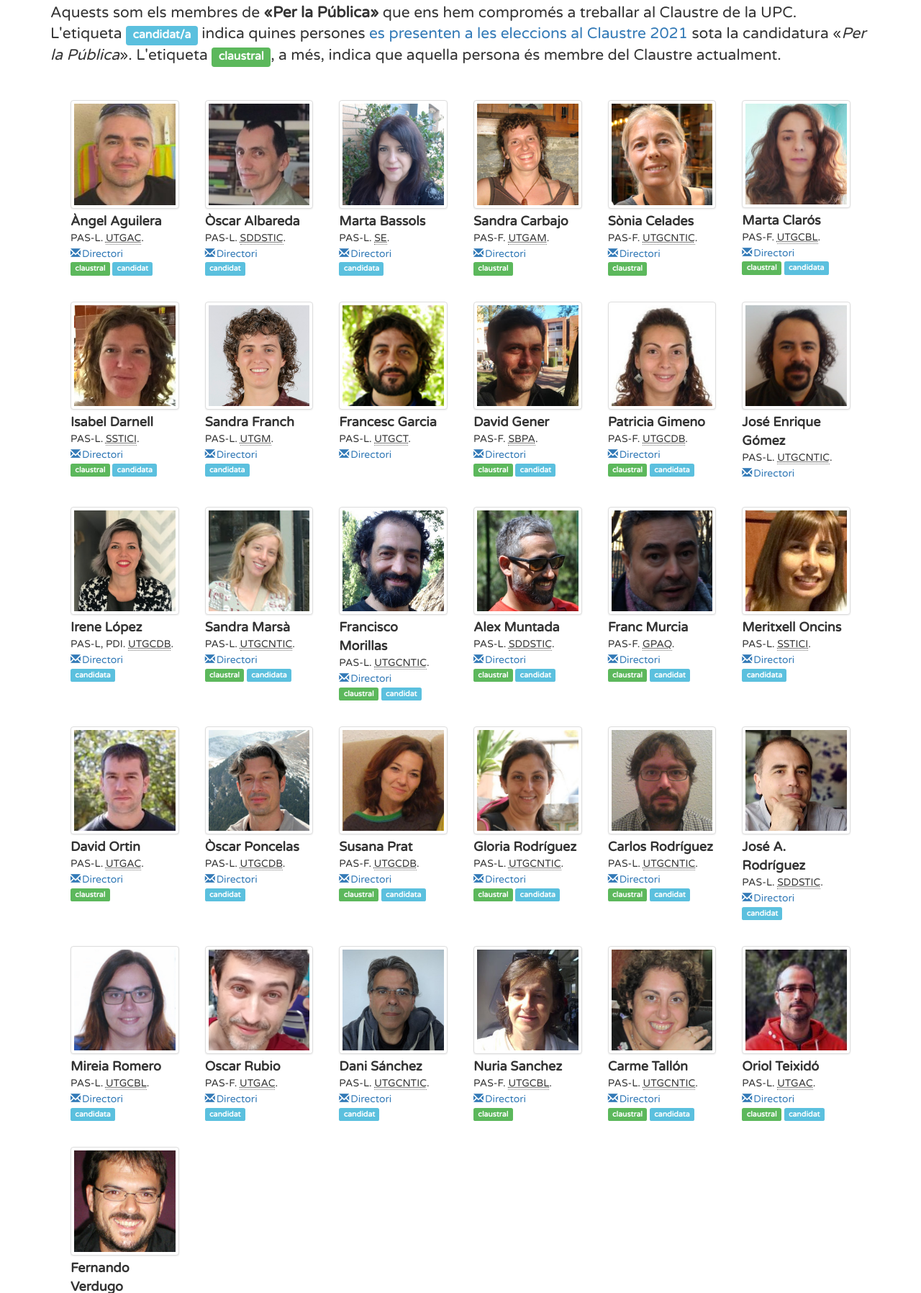
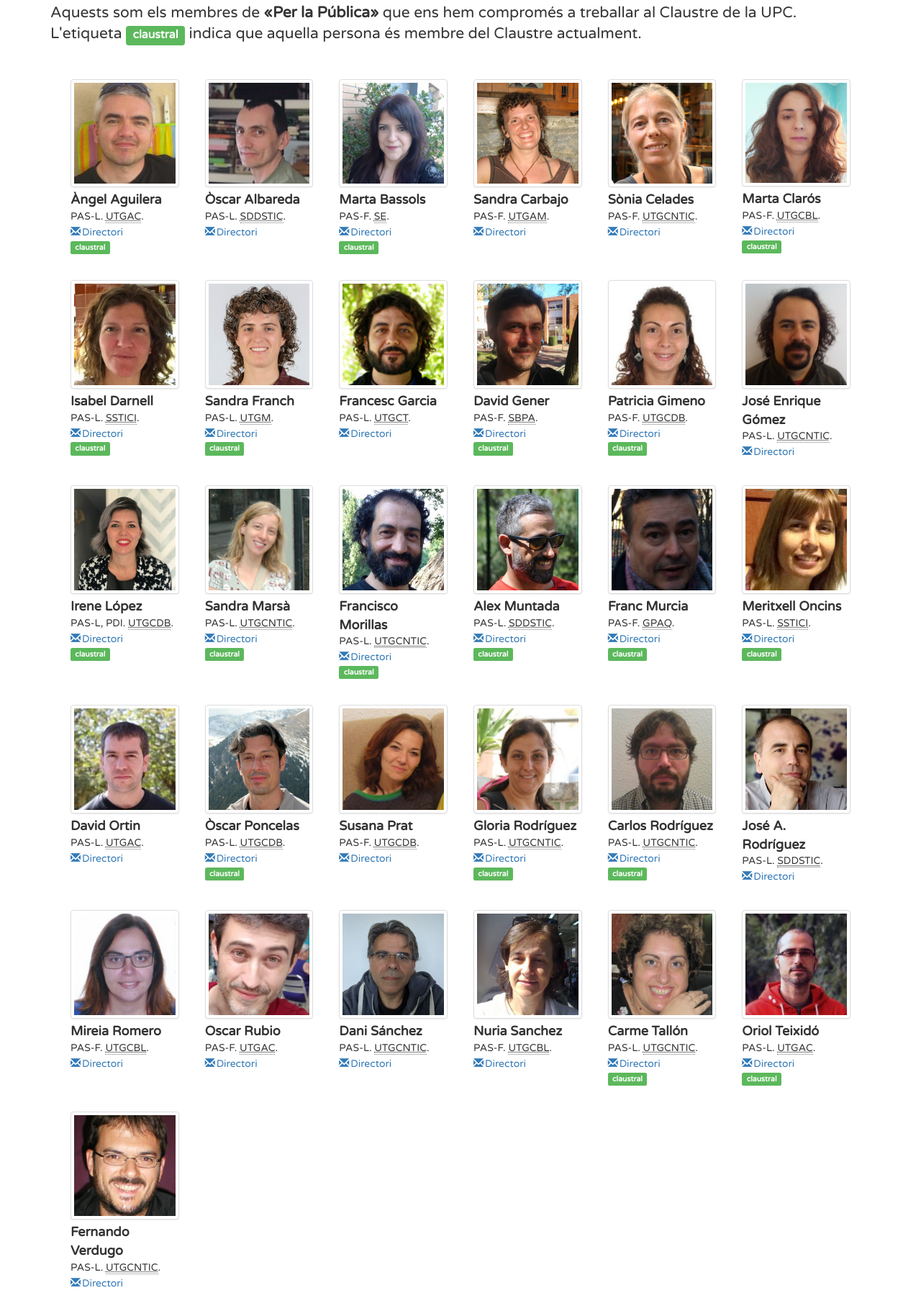
Before and after one commit to per-la-publica/per-la-publica.github.io, a plain HTML site: page membres_claustre.html in a window 1280 px wide. Shown: the part 205-2001 px from the top of the page at 72% size. Drawn offline with nearby package versions, Linux system fonts and the light colour scheme.

Commit message:
Incorpora canvis de la versió dinàmica

```diff
--- a/membres_claustre.html
+++ b/membres_claustre.html
@@ -80,11 +80,8 @@
 </style>
 
 <p class="lead">Aquests som els membres de <strong>«Per la Pública»</strong> que ens hem compromés a treballar
-    al Claustre de la UPC. L'etiqueta <span class="label label-info">candidat/a</span> indica quines persones
-	<a href="https://eleccionsclaustre.upc.edu/ca/candidatures/candidatures#d">es presenten a les eleccions
-	al Claustre 2021</a> sota la candidatura «<em>Per la Pública</em>».
-	L'etiqueta <span class="label label-success">claustral</span>,
-	a més, indica que aquella persona és membre del Claustre actualment.</p>
+    al Claustre de la UPC. L'etiqueta <span class="label label-success">claustral</span>
+	indica que aquella persona és membre del Claustre actualment.</p>
 
 <div class="grid-container">
 
@@ -96,7 +93,6 @@
 			<a title="Directori UPC" href="http://directori.upc.edu/directori/dadesPersona.jsp?id=1003328"><span class="glyphicon glyphicon-envelope" style="margin-right: 0.2rem; margin-top: 0.2rem;" aria-hidden="true"></span>Directori</a>
 		</div>
 					                        <div class="label label-success">claustral</div>
-					                        <div class="label label-info">candidat</div>
 			</div>
 
 	<div class="grid-item">
@@ -106,17 +102,16 @@
 		<div class="contacte">
 			<a title="Directori UPC" href="http://directori.upc.edu/directori/dadesPersona.jsp?id=1003161"><span class="glyphicon glyphicon-envelope" style="margin-right: 0.2rem; margin-top: 0.2rem;" aria-hidden="true"></span>Directori</a>
 		</div>
-					                        <div class="label label-info">candidat</div>
 			</div>
 
 	<div class="grid-item">
 		<div class="foto"><img src="/img/fotos_membres/bassols_marta.jpg" alt="Foto Marta Bassols" class="img-thumbnail"></div>
 		<div class="nom">Marta Bassols</div>
-		<div class="info">PAS-L. <abbr title="Servei d'economia">SE</abbr>.</div>
+		<div class="info">PAS-F. <abbr title="Servei d'economia">SE</abbr>.</div>
 		<div class="contacte">
 			<a title="Directori UPC" href="http://directori.upc.edu/directori/dadesPersona.jsp?id=1003198"><span class="glyphicon glyphicon-envelope" style="margin-right: 0.2rem; margin-top: 0.2rem;" aria-hidden="true"></span>Directori</a>
 		</div>
-					                        <div class="label label-info">candidata</div>
+					                        <div class="label label-success">claustral</div>
 			</div>
 
 	<div class="grid-item">
@@ -126,7 +121,6 @@
 		<div class="contacte">
 			<a title="Directori UPC" href="http://directori.upc.edu/directori/dadesPersona.jsp?id=1113219"><span class="glyphicon glyphicon-envelope" style="margin-right: 0.2rem; margin-top: 0.2rem;" aria-hidden="true"></span>Directori</a>
 		</div>
-					                        <div class="label label-success">claustral</div>
 			</div>
 
 	<div class="grid-item">
@@ -136,7 +130,6 @@
 		<div class="contacte">
 			<a title="Directori UPC" href="http://directori.upc.edu/directori/dadesPersona.jsp?id=1004244"><span class="glyphicon glyphicon-envelope" style="margin-right: 0.2rem; margin-top: 0.2rem;" aria-hidden="true"></span>Directori</a>
 		</div>
-					                        <div class="label label-success">claustral</div>
 			</div>
 
 	<div class="grid-item">
@@ -147,7 +140,6 @@
 			<a title="Directori UPC" href="http://directori.upc.edu/directori/dadesPersona.jsp?id=1003143"><span class="glyphicon glyphicon-envelope" style="margin-right: 0.2rem; margin-top: 0.2rem;" aria-hidden="true"></span>Directori</a>
 		</div>
 					                        <div class="label label-success">claustral</div>
-					                        <div class="label label-info">candidata</div>
 			</div>
 
 	<div class="grid-item">
@@ -158,7 +150,6 @@
 			<a title="Directori UPC" href="http://directori.upc.edu/directori/dadesPersona.jsp?id=1003773"><span class="glyphicon glyphicon-envelope" style="margin-right: 0.2rem; margin-top: 0.2rem;" aria-hidden="true"></span>Directori</a>
 		</div>
 					                        <div class="label label-success">claustral</div>
-					                        <div class="label label-info">candidata</div>
 			</div>
 
 	<div class="grid-item">
@@ -168,7 +159,7 @@
 		<div class="contacte">
 			<a title="Directori UPC" href="http://directori.upc.edu/directori/dadesPersona.jsp?id=1052530"><span class="glyphicon glyphicon-envelope" style="margin-right: 0.2rem; margin-top: 0.2rem;" aria-hidden="true"></span>Directori</a>
 		</div>
-					                        <div class="label label-info">candidata</div>
+					                        <div class="label label-success">claustral</div>
 			</div>
 
 	<div class="grid-item">
@@ -188,7 +179,6 @@
 			<a title="Directori UPC" href="http://directori.upc.edu/directori/dadesPersona.jsp?id=1113439"><span class="glyphicon glyphicon-envelope" style="margin-right: 0.2rem; margin-top: 0.2rem;" aria-hidden="true"></span>Directori</a>
 		</div>
 					                        <div class="label label-success">claustral</div>
-					                        <div class="label label-info">candidat</div>
 			</div>
 
 	<div class="grid-item">
@@ -199,7 +189,6 @@
 			<a title="Directori UPC" href="http://directori.upc.edu/directori/dadesPersona.jsp?id=1003699"><span class="glyphicon glyphicon-envelope" style="margin-right: 0.2rem; margin-top: 0.2rem;" aria-hidden="true"></span>Directori</a>
 		</div>
 					                        <div class="label label-success">claustral</div>
-					                        <div class="label label-info">candidata</div>
 			</div>
 
 	<div class="grid-item">
@@ -218,7 +207,7 @@
 		<div class="contacte">
 			<a title="Directori UPC" href="http://directori.upc.edu/directori/dadesPersona.jsp?id=1112836"><span class="glyphicon glyphicon-envelope" style="margin-right: 0.2rem; margin-top: 0.2rem;" aria-hidden="true"></span>Directori</a>
 		</div>
-					                        <div class="label label-info">candidata</div>
+					                        <div class="label label-success">claustral</div>
 			</div>
 
 	<div class="grid-item">
@@ -229,7 +218,6 @@
 			<a title="Directori UPC" href="http://directori.upc.edu/directori/dadesPersona.jsp?id=1003547"><span class="glyphicon glyphicon-envelope" style="margin-right: 0.2rem; margin-top: 0.2rem;" aria-hidden="true"></span>Directori</a>
 		</div>
 					                        <div class="label label-success">claustral</div>
-					                        <div class="label label-info">candidata</div>
 			</div>
 
 	<div class="grid-item">
@@ -240,7 +228,6 @@
 			<a title="Directori UPC" href="http://directori.upc.edu/directori/dadesPersona.jsp?id=1003105"><span class="glyphicon glyphicon-envelope" style="margin-right: 0.2rem; margin-top: 0.2rem;" aria-hidden="true"></span>Directori</a>
 		</div>
 					                        <div class="label label-success">claustral</div>
-					                        <div class="label label-info">candidat</div>
 			</div>
 
 	<div class="grid-item">
@@ -251,7 +238,6 @@
 			<a title="Directori UPC" href="http://directori.upc.edu/directori/dadesPersona.jsp?id=1003281"><span class="glyphicon glyphicon-envelope" style="margin-right: 0.2rem; margin-top: 0.2rem;" aria-hidden="true"></span>Directori</a>
 		</div>
 					                        <div class="label label-success">claustral</div>
-					                        <div class="label label-info">candidat</div>
 			</div>
 
 	<div class="grid-item">
@@ -262,7 +248,6 @@
 			<a title="Directori UPC" href="http://directori.upc.edu/directori/dadesPersona.jsp?id=1002152"><span class="glyphicon glyphicon-envelope" style="margin-right: 0.2rem; margin-top: 0.2rem;" aria-hidden="true"></span>Directori</a>
 		</div>
 					                        <div class="label label-success">claustral</div>
-					                        <div class="label label-info">candidat</div>
 			</div>
 
 	<div class="grid-item">
@@ -272,7 +257,7 @@
 		<div class="contacte">
 			<a title="Directori UPC" href="http://directori.upc.edu/directori/dadesPersona.jsp?id=1002883"><span class="glyphicon glyphicon-envelope" style="margin-right: 0.2rem; margin-top: 0.2rem;" aria-hidden="true"></span>Directori</a>
 		</div>
-					                        <div class="label label-info">candidata</div>
+					                        <div class="label label-success">claustral</div>
 			</div>
 
 	<div class="grid-item">
@@ -282,7 +267,6 @@
 		<div class="contacte">
 			<a title="Directori UPC" href="http://directori.upc.edu/directori/dadesPersona.jsp?id=1004077"><span class="glyphicon glyphicon-envelope" style="margin-right: 0.2rem; margin-top: 0.2rem;" aria-hidden="true"></span>Directori</a>
 		</div>
-					                        <div class="label label-success">claustral</div>
 			</div>
 
 	<div class="grid-item">
@@ -292,7 +276,7 @@
 		<div class="contacte">
 			<a title="Directori UPC" href="http://directori.upc.edu/directori/dadesPersona.jsp?id=1003909"><span class="glyphicon glyphicon-envelope" style="margin-right: 0.2rem; margin-top: 0.2rem;" aria-hidden="true"></span>Directori</a>
 		</div>
-					                        <div class="label label-info">candidat</div>
+					                        <div class="label label-success">claustral</div>
 			</div>
 
 	<div class="grid-item">
@@ -302,8 +286,6 @@
 		<div class="contacte">
 			<a title="Directori UPC" href="http://directori.upc.edu/directori/dadesPersona.jsp?id=1003015"><span class="glyphicon glyphicon-envelope" style="margin-right: 0.2rem; margin-top: 0.2rem;" aria-hidden="true"></span>Directori</a>
 		</div>
-					                        <div class="label label-success">claustral</div>
-					                        <div class="label label-info">candidata</div>
 			</div>
 
 	<div class="grid-item">
@@ -314,7 +296,6 @@
 			<a title="Directori UPC" href="http://directori.upc.edu/directori/dadesPersona.jsp?id=1047355"><span class="glyphicon glyphicon-envelope" style="margin-right: 0.2rem; margin-top: 0.2rem;" aria-hidden="true"></span>Directori</a>
 		</div>
 					                        <div class="label label-success">claustral</div>
-					                        <div class="label label-info">candidata</div>
 			</div>
 
 	<div class="grid-item">
@@ -325,7 +306,6 @@
 			<a title="Directori UPC" href="http://directori.upc.edu/directori/dadesPersona.jsp?id=1003471"><span class="glyphicon glyphicon-envelope" style="margin-right: 0.2rem; margin-top: 0.2rem;" aria-hidden="true"></span>Directori</a>
 		</div>
 					                        <div class="label label-success">claustral</div>
-					                        <div class="label label-info">candidat</div>
 			</div>
 
 	<div class="grid-item">
@@ -335,17 +315,15 @@
 		<div class="contacte">
 			<a title="Directori UPC" href="http://directori.upc.edu/directori/dadesPersona.jsp?id=1002688"><span class="glyphicon glyphicon-envelope" style="margin-right: 0.2rem; margin-top: 0.2rem;" aria-hidden="true"></span>Directori</a>
 		</div>
-					                        <div class="label label-info">candidat</div>
 			</div>
 
 	<div class="grid-item">
 		<div class="foto"><img src="/img/fotos_membres/romero_mireia.jpg" alt="Foto Mireia Romero" class="img-thumbnail"></div>
 		<div class="nom">Mireia Romero</div>
-		<div class="info">PAS-L. <abbr title="Unitat Transversal de Gestió del Campus del Baix Llobregat">UTGCBL</abbr>.</div>
+		<div class="info">PAS-F. <abbr title="Unitat Transversal de Gestió del Campus del Baix Llobregat">UTGCBL</abbr>.</div>
 		<div class="contacte">
 			<a title="Directori UPC" href="http://directori.upc.edu/directori/dadesPersona.jsp?id=1246783"><span class="glyphicon glyphicon-envelope" style="margin-right: 0.2rem; margin-top: 0.2rem;" aria-hidden="true"></span>Directori</a>
 		</div>
-					                        <div class="label label-info">candidata</div>
 			</div>
 
 	<div class="grid-item">
@@ -355,7 +333,6 @@
 		<div class="contacte">
 			<a title="Directori UPC" href="http://directori.upc.edu/directori/dadesPersona.jsp?id=1004059"><span class="glyphicon glyphicon-envelope" style="margin-right: 0.2rem; margin-top: 0.2rem;" aria-hidden="true"></span>Directori</a>
 		</div>
-					                        <div class="label label-info">candidat</div>
 			</div>
 
 	<div class="grid-item">
@@ -365,7 +342,6 @@
 		<div class="contacte">
 			<a title="Directori UPC" href="http://directori.upc.edu/directori/dadesPersona.jsp?id=1003230"><span class="glyphicon glyphicon-envelope" style="margin-right: 0.2rem; margin-top: 0.2rem;" aria-hidden="true"></span>Directori</a>
 		</div>
-					                        <div class="label label-info">candidat</div>
 			</div>
 
 	<div class="grid-item">
@@ -375,7 +351,6 @@
 		<div class="contacte">
 			<a title="Directori UPC" href="http://directori.upc.edu/directori/dadesPersona.jsp?id=1113215"><span class="glyphicon glyphicon-envelope" style="margin-right: 0.2rem; margin-top: 0.2rem;" aria-hidden="true"></span>Directori</a>
 		</div>
-					                        <div class="label label-success">claustral</div>
 			</div>
 
 	<div class="grid-item">
@@ -386,7 +361,6 @@
 			<a title="Directori UPC" href="http://directori.upc.edu/directori/dadesPersona.jsp?id=1002334"><span class="glyphicon glyphicon-envelope" style="margin-right: 0.2rem; margin-top: 0.2rem;" aria-hidden="true"></span>Directori</a>
 		</div>
 					                        <div class="label label-success">claustral</div>
-					                        <div class="label label-info">candidata</div>
 			</div>
 
 	<div class="grid-item">
@@ -397,7 +371,6 @@
 			<a title="Directori UPC" href="http://directori.upc.edu/directori/dadesPersona.jsp?id=1003257"><span class="glyphicon glyphicon-envelope" style="margin-right: 0.2rem; margin-top: 0.2rem;" aria-hidden="true"></span>Directori</a>
 		</div>
 					                        <div class="label label-success">claustral</div>
-					                        <div class="label label-info">candidat</div>
 			</div>
 
 	<div class="grid-item">
```
Also changed, not shown: img/UPC5-80.png (added), img/sant-jordi.jpg (added).
